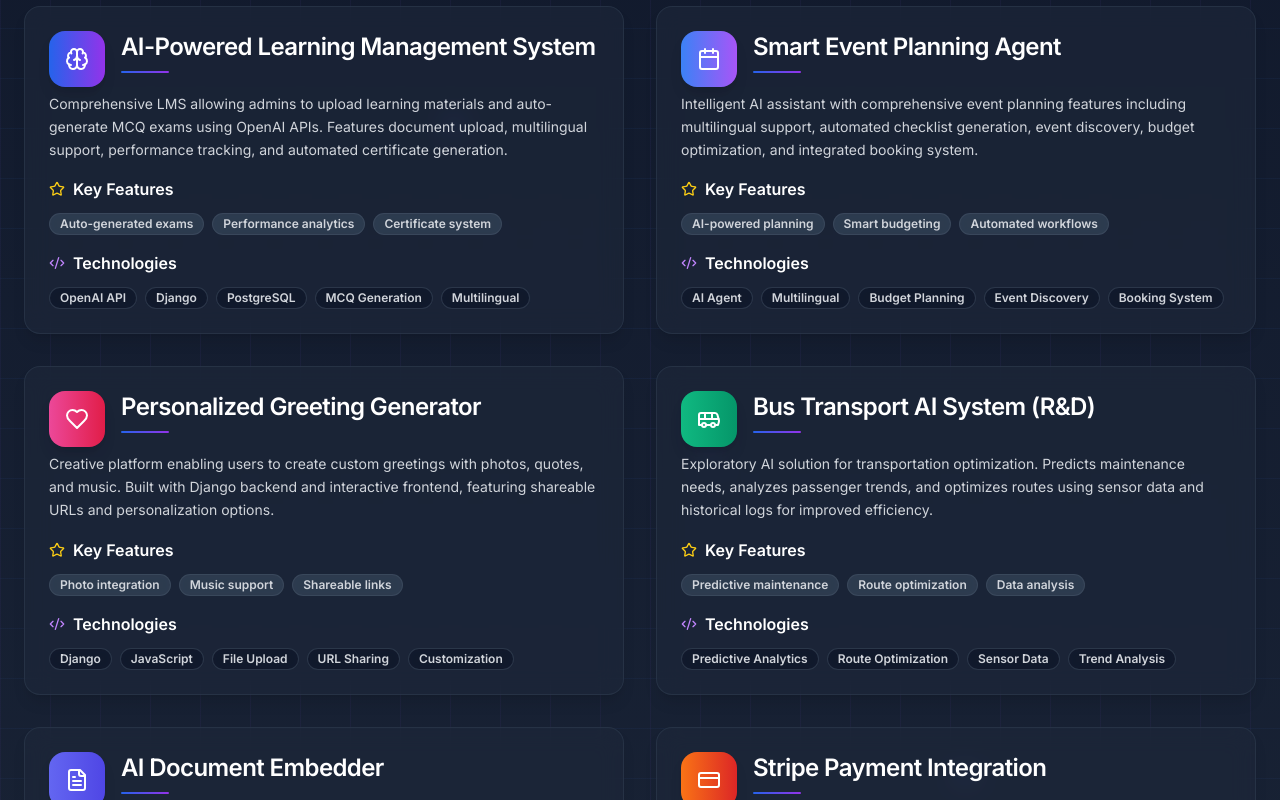
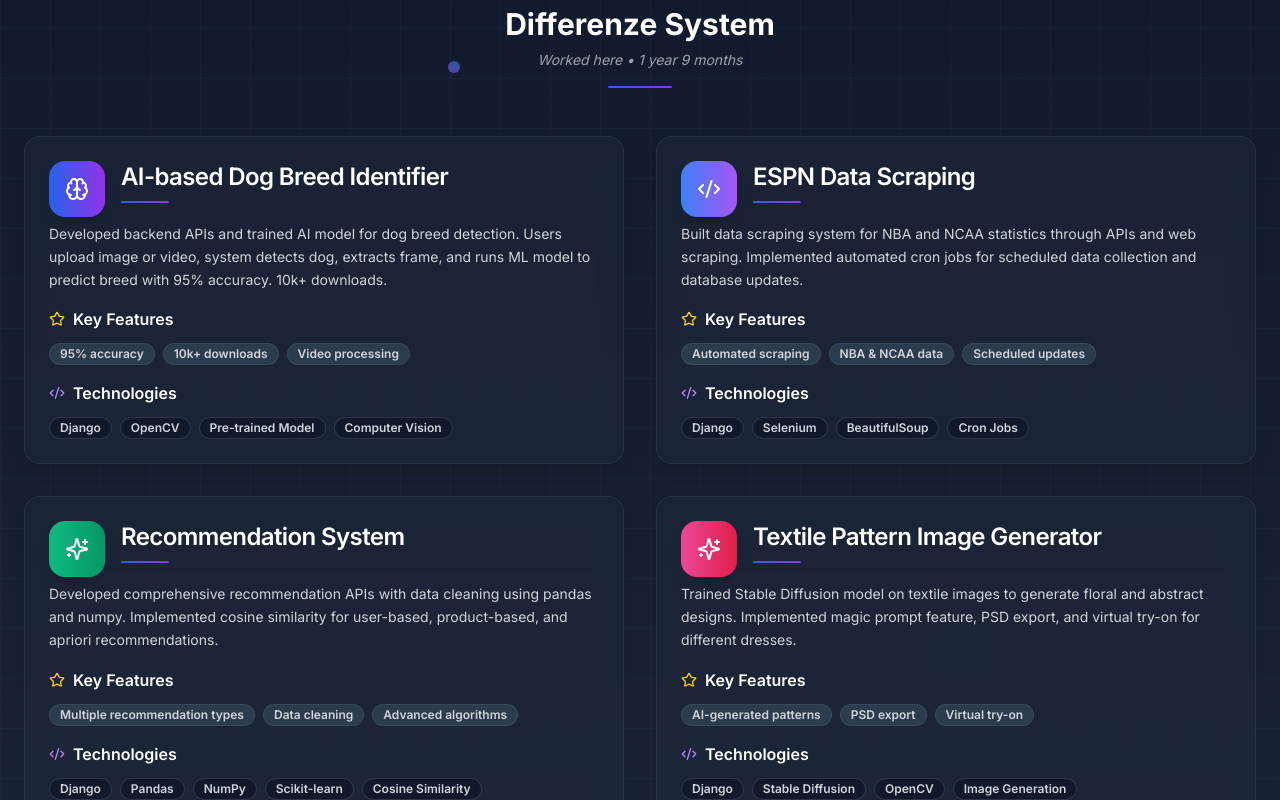
Before and after one commit to ShabbirHathi/shabbirhathi.github.io, a React (Vite) app: page / in a window 1280 px wide. Shown: the part 4420-5220 px from the top of the page. Built offline with nearby package versions, Linux system fonts and the light colour scheme.

Commit message:
Modify Featured Projects section
Restructure the Featured Projects section to group projects by company. This change introduces a new data structure to display work experience, starting with "Differenze System" as an example.

```diff
--- a/src/components/Projects.tsx
+++ b/src/components/Projects.tsx
@@ -79,54 +79,45 @@ const ProjectCard = memo(({ project, index }: { project: any; index: number }) =
 ProjectCard.displayName = 'ProjectCard';
 
 const Projects = () => {
-  const projects = [
+  const companies = [
     {
-      title: "AI-Powered Learning Management System",
-      description: "Comprehensive LMS allowing admins to upload learning materials and auto-generate MCQ exams using OpenAI APIs. Features document upload, multilingual support, performance tracking, and automated certificate generation.",
+      name: "Differenze System",
+      duration: "1 year 9 months",
+      projects: [
+        {
+          title: "AI-based Dog Breed Identifier",
+          description: "Developed backend APIs and trained AI model for dog breed detection. Users upload image or video, system detects dog, extracts frame, and runs ML model to predict breed with 95% accuracy. 10k+ downloads.",
           icon: Brain,
-      tags: ["OpenAI API", "Django", "PostgreSQL", "MCQ Generation", "Multilingual"],
-      highlights: ["Auto-generated exams", "Performance analytics", "Certificate system"],
-      gradient: designSystem.colors.gradients.primary
+          tags: ["Django", "OpenCV", "Pre-trained Model", "Computer Vision"],
+          highlights: ["95% accuracy", "10k+ downloads", "Video processing"],
+          gradient: designSystem.colors.gradients.primary,
+          link: "" // Will be added later
         },
         {
-      title: "Smart Event Planning Agent",
-      description: "Intelligent AI assistant with comprehensive event planning features including multilingual support, automated checklist generation, event discovery, budget optimization, and integrated booking system.",
-      icon: Calendar,
-      tags: ["AI Agent", "Multilingual", "Budget Planning", "Event Discovery", "Booking System"],
-      highlights: ["AI-powered planning", "Smart budgeting", "Automated workflows"],
+          title: "ESPN Data Scraping",
+          description: "Built data scraping system for NBA and NCAA statistics through APIs and web scraping. Implemented automated cron jobs for scheduled data collection and database updates.",
+          icon: Code2,
+          tags: ["Django", "Selenium", "BeautifulSoup", "Cron Jobs"],
+          highlights: ["Automated scraping", "NBA & NCAA data", "Scheduled updates"],
           gradient: designSystem.colors.gradients.secondary
         },
         {
-      title: "Personalized Greeting Generator",
-      description: "Creative platform enabling users to create custom greetings with photos, quotes, and music. Built with Django backend and interactive frontend, featuring shareable URLs and personalization options.",
-      icon: Heart,
-      tags: ["Django", "JavaScript", "File Upload", "URL Sharing", "Customization"],
-      highlights: ["Photo integration", "Music support", "Shareable links"],
-      gradient: "from-pink-500 to-rose-600"
+          title: "Recommendation System",
+          description: "Developed comprehensive recommendation APIs with data cleaning using pandas and numpy. Implemented cosine similarity for user-based, product-based, and apriori recommendations.",
+          icon: Sparkles,
+          tags: ["Django", "Pandas", "NumPy", "Scikit-learn", "Cosine Similarity"],
+          highlights: ["Multiple recommendation types", "Data cleaning", "Advanced algorithms"],
+          gradient: "from-emerald-500 to-emerald-600"
         },
         {
-      title: "Bus Transport AI System (R&D)",
-      description: "Exploratory AI solution for transportation optimization. Predicts maintenance needs, analyzes passenger trends, and optimizes routes using sensor data and historical logs for improved efficiency.",
-      icon: Bus,
-      tags: ["Predictive Analytics", "Route Optimization", "Sensor Data", "Trend Analysis"],
-      highlights: ["Predictive maintenance", "Route optimization", "Data analysis"],
-      gradient: designSystem.colors.gradients.accent
-    },
-    {
-      title: "AI Document Embedder",
-      description: "Sophisticated background job system for document processing and semantic search. Uses LangChain and ChromaDB to embed and index documents with both OpenAI and Mistral models for enhanced search capabilities.",
-      icon: FileText,
-      tags: ["LangChain", "ChromaDB", "Embeddings", "Semantic Search", "Background Jobs"],
-      highlights: ["Vector embeddings", "Semantic search", "Multi-model support"],
-      gradient: "from-indigo-500 to-indigo-600"
-    },
-    {
-      title: "Stripe Payment Integration",
-      description: "Robust payment backend with seamless Stripe integration for service-based platforms. Features secure payment processing, subscription management, and comprehensive API endpoints for e-commerce solutions.",
-      icon: CreditCard,
-      tags: ["Stripe API", "Payment Processing", "Security", "Subscriptions", "REST API"],
-      highlights: ["Secure payments", "Subscription support", "Scalable architecture"],
-      gradient: designSystem.colors.gradients.warning
+          title: "Textile Pattern Image Generator",
+          description: "Trained Stable Diffusion model on textile images to generate floral and abstract designs. Implemented magic prompt feature, PSD export, and virtual try-on for different dresses.",
+          icon: Sparkles,
+          tags: ["Django", "Stable Diffusion", "OpenCV", "Image Generation"],
+          highlights: ["AI-generated patterns", "PSD export", "Virtual try-on"],
+          gradient: "from-pink-500 to-rose-600"
+        }
+      ]
     }
   ];
 
@@ -168,10 +159,32 @@ const Projects = () => {
             </p>
           </div>
 
-          {/* Projects Grid */}
-          <div className="grid lg:grid-cols-2 gap-8 mb-20">
-            {projects.map((project, index) => (
-              <ProjectCard key={project.title} project={project} index={index} />
+          {/* Companies and Projects */}
+          <div className="space-y-16 mb-20">
+            {companies.map((company, companyIndex) => (
+              <div key={company.name} className="space-y-8">
+                {/* Company Header */}
+                <div className="text-center mb-12">
+                  <h3 className={`${designSystem.typography.headings.h3} text-white mb-2`}>
+                    {company.name}
+                  </h3>
+                  <p className="text-sm text-gray-400 italic">
+                    Worked here • {company.duration}
+                  </p>
+                  <div className={`w-16 h-0.5 bg-gradient-to-r ${designSystem.colors.gradients.primary} rounded-full mx-auto mt-4`} />
+                </div>
+
+                {/* Projects Grid for this company */}
+                <div className="grid lg:grid-cols-2 gap-8">
+                  {company.projects.map((project, projectIndex) => (
+                    <ProjectCard
+                      key={project.title}
+                      project={project}
+                      index={companyIndex * 10 + projectIndex}
+                    />
+                  ))}
+                </div>
+              </div>
             ))}
           </div>
 
```
Lines whose indentation alone changed are shown as unchanged.
